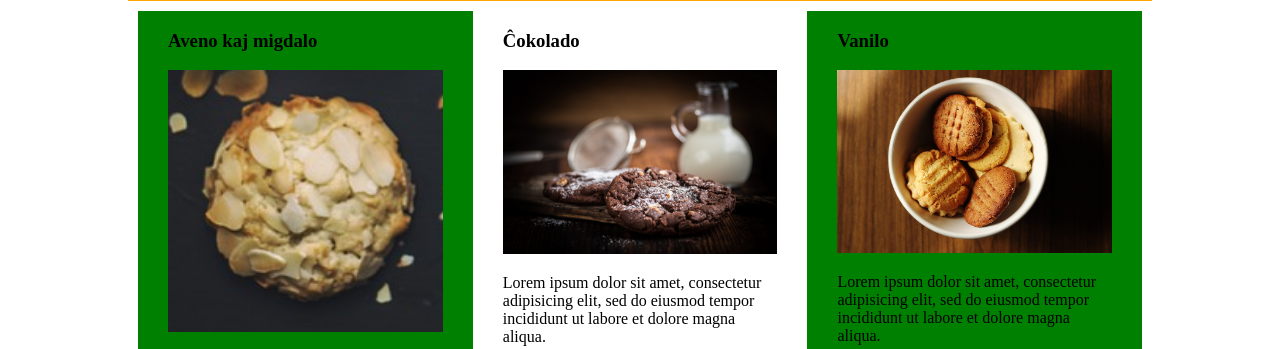
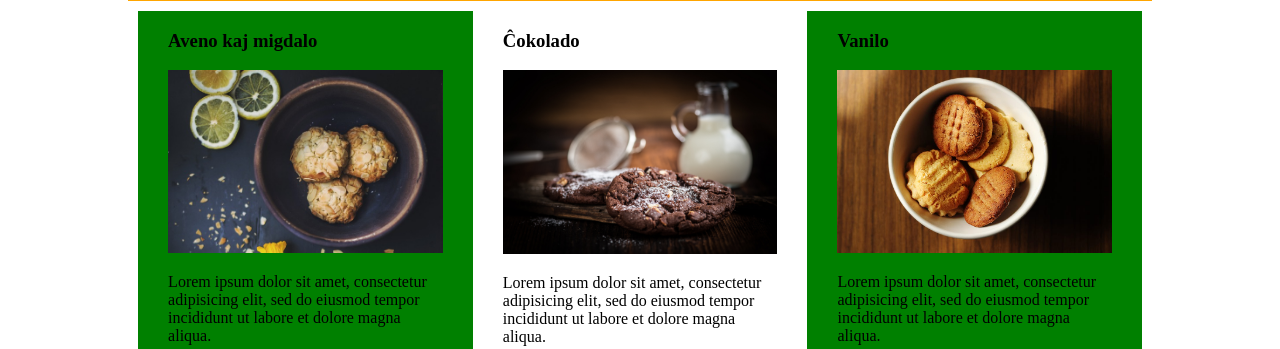
Before and after one commit to zdflower/productLandingPage, a plain HTML site: page index.html in a window 1280 px wide. Shown: the part 1021-1370 px from the top of the page. Drawn offline with Linux system fonts and the light colour scheme.

Commit message:
Add files via upload

```diff
--- a/index.html
+++ b/index.html
@@ -58,7 +58,7 @@
     <div id="products">
       <article>
         <h1>Aveno kaj migdalo</h1>
-        <img  src="https://raw.githubusercontent.com/zdflower/productLandingPage/master/imgs/breakfast-843230_960_720-one-cookie.png"  alt="Oatmeal cookie"/>
+        <img  src="https://raw.githubusercontent.com/zdflower/productLandingPage/master/imgs/breakfast-843230_960_720-three-cookies.jpg"  alt="Oatmeal cookie"/>
         <p>Lorem ipsum dolor sit amet, consectetur adipisicing elit, sed do eiusmod tempor incididunt ut labore et dolore magna aliqua.</p>
         <button>Order</button>
       </article>
```
